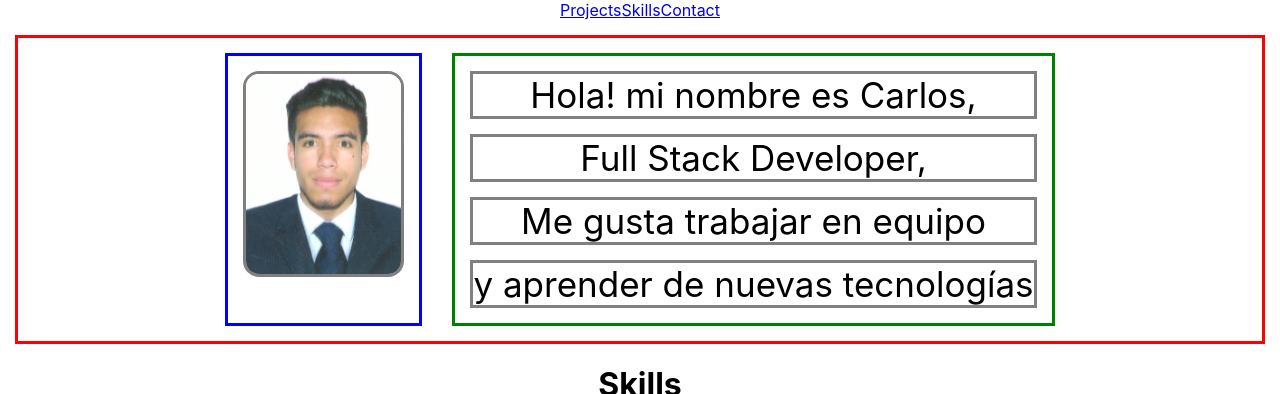
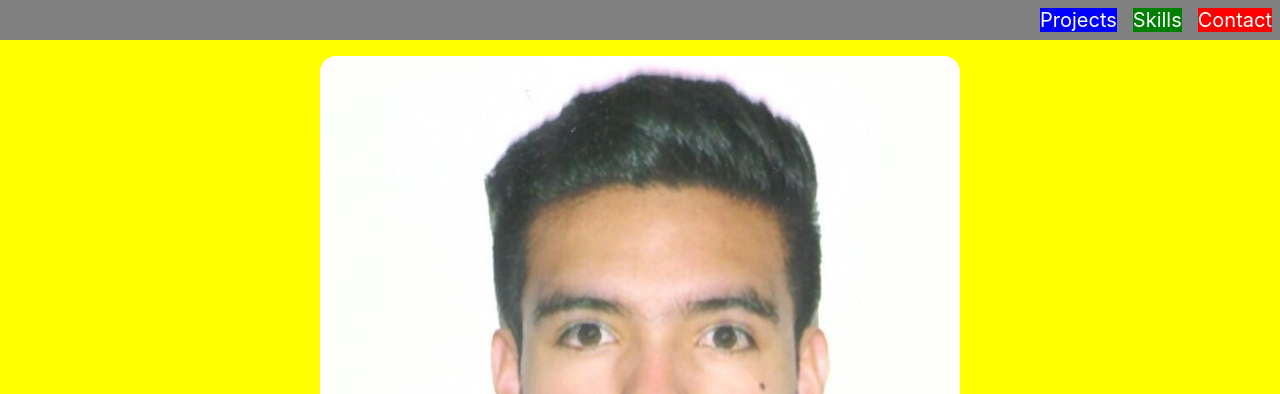
Before and after one commit to Cemb93/cemb-dev, a React (Create React App) app: page / in a window 1280 px wide. Shown: the top 394 px of the page. Built offline with nearby package versions, Linux system fonts and the light colour scheme.

Commit message:
same change in navbar

```diff
--- a/package.json
+++ b/package.json
@@ -12,6 +12,7 @@
     "@types/react-dom": "^18.0.10",
     "react": "^18.2.0",
     "react-dom": "^18.2.0",
+    "react-icons": "^4.7.1",
     "react-scripts": "5.0.1",
     "sass": "^1.57.1",
     "typescript": "^4.9.4",
--- /dev/null
+++ b/src/components/NavBar/NavBar.module.scss
@@ -0,0 +1,29 @@
+.container {
+  display: flex;
+  flex-direction: row;
+  justify-content: flex-end;
+  font-size: 20px;
+  background-color: grey;
+  width: 100%;
+}
+
+.proyect {
+  margin: 0.5rem;
+  color: white;
+  background-color: blue;
+  text-decoration: none;
+}
+
+.skills {
+  margin: 0.5rem;
+  color: white;
+  background-color: green;
+  text-decoration: none;
+}
+
+.contact {
+  margin: 0.5rem;
+  color: white;
+  background-color: red;
+  text-decoration: none;
+}
--- a/src/components/NavBar/NavBar.tsx
+++ b/src/components/NavBar/NavBar.tsx
@@ -1,32 +1,21 @@
-import React, { useState } from 'react'
+// import React, { useState } from 'react'
+import { NavWords } from './NavWords';
+import style from './NavBar.module.scss';
+// import { BsSun, BsMoon } from 'react-icons';
 
 export const NavBar = () => {
-  const [variable, setVariable] = useState("hidden");
-  const handlerOnClick = () => {
-    setVariable(variable === "hidden" ? "" : "hidden");
-  }
   return (
-    <div>
-      {
-        window.matchMedia('').matches ? (
-          <div>
-            <a href="#project" >Projects</a>
-            <a href="#skills" >Skills</a>
-            <a href="#contact" >Contact</a>
-          </div>
-        ): (
-          <div>
-            <button onClick={handlerOnClick} ></button>
-            <div>
-              <ul>
-                <li><a href="#project" >Projects</a></li>
-                <li><a href="#skills" >Skills</a></li>
-                <li><a href="#contact" >Contact</a></li>
-              </ul>
-            </div>
-          </div>
-        )
-      }
+    <div className={style.container} >
+      <a href="#project" className={style.proyect} >
+        <NavWords word="Projects" />
+      </a>
+      <a href="#skills" className={style.skills} >
+        <NavWords word="Skills" />
+      </a>
+      <a href="#contact" className={style.contact} >
+        <NavWords word="Contact" />
+      </a>
+      {/* <BsSun /> */}
     </div>
   )
 }
--- /dev/null
+++ b/src/components/NavBar/NavWords.tsx
@@ -0,0 +1,7 @@
+// import React from 'react';
+
+export const NavWords = ({ word }: { word: string}) => {
+  return (
+    <div>{word}</div>
+  )
+}
--- a/src/components/Presentation/Presentation.module.scss
+++ b/src/components/Presentation/Presentation.module.scss
@@ -1,28 +1,30 @@
 .container {
-  border: solid 3px red;
+  background-color: aqua;
   display: flex;
-  justify-content: center;
-  margin: 15px;
+  flex-direction: column;
 }
 
 .div_img {
-  border: solid 3px blue;
-  margin: 15px;
+  background-color: yellow;
 }
 
 .img {
-  border: solid 3px gray;
-  border-radius: 16px;
-  margin: 15px;
+  border-radius: 1rem;
+  width: 50%;
+  height: 50%;
+  margin: 1rem;
 }
 
 .div_description {
-  border: solid 3px green;
-  margin: 15px;
+  background-color: greenyellow;
+}
+
+.name {
+  color: green;
 }
 
 .description {
-  border: solid 3px gray;
-  margin: 15px;
-  font-size: 35px;
+  background-color: violet;
+  font-size: 1rem;
+  padding: 0.5rem;
 }
--- a/src/components/Presentation/Presentation.tsx
+++ b/src/components/Presentation/Presentation.tsx
@@ -1,4 +1,4 @@
-import React from 'react';
+// import React from 'react';
 import imgCarlos from '../../Images/Carlos.jpeg';
 import style from './Presentation.module.scss';
 
@@ -6,13 +6,13 @@ export const Presentation = () => {
   return (
     <div className={style.container} >
       <div className={style.div_img} >
-        <img className={style.img} src={imgCarlos} alt='img not found' width='155px' height='200px' />
+        <img className={style.img} src={imgCarlos} alt='img not found' />
       </div>
       <div className={style.div_description} >
-        <p className={style.description} >Hola! mi nombre es Carlos, </p>
-        <p className={style.description} >Full Stack Developer, </p>
-        <p className={style.description} >Me gusta trabajar en equipo </p>
-        <p className={style.description} >y aprender de nuevas tecnologías</p>
+        <h1 className={style.description} >Hola! Mi nombre es <b className={style.name} >Carlos</b></h1>
+        <h2 className={style.description} >Full Stack Developer</h2>
+        <p className={style.description} >Me gusta trabajar en equipo y aprender de nuevas tecnologías</p>
+        {/* <p className={style.description} >y aprender de nuevas tecnologías</p> */}
       </div>
     </div>
   )
```
Also changed, not shown: 1 other file (tests, documents, lock files or other folders).
